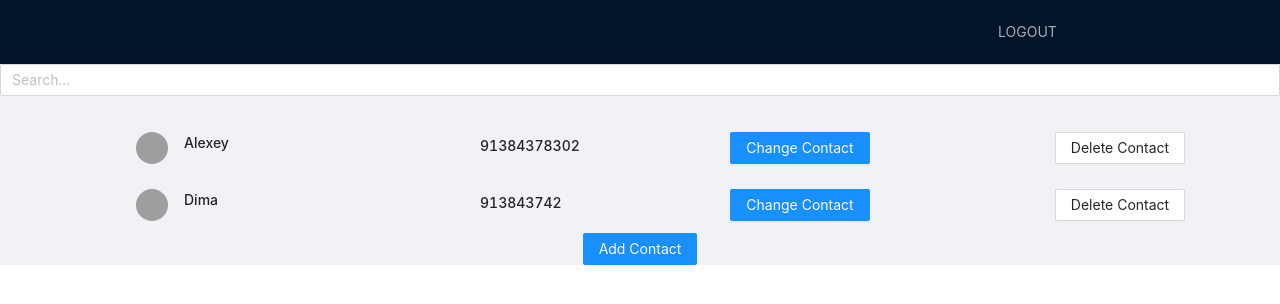
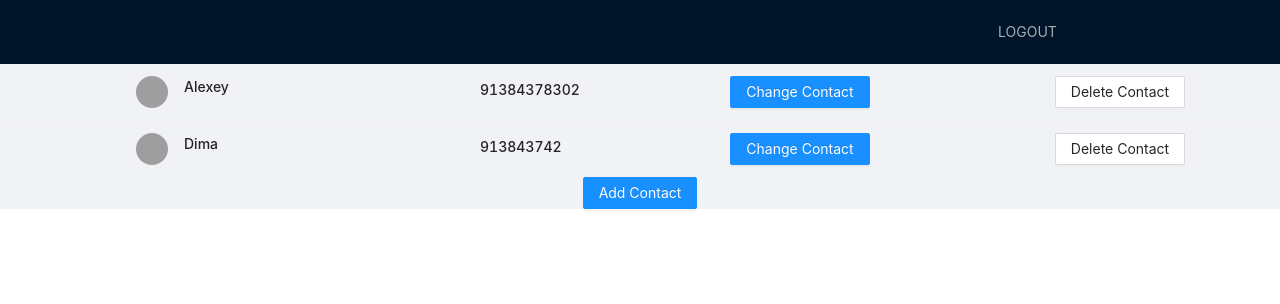
Before and after one commit to alpknx/Contacts, a React (Create React App) app: page / in a window 1280 px wide. Shown: the top 304 px of the page. Built offline with nearby package versions, Linux system fonts and the light colour scheme; sample sign-in values are in the browser's storage; grey boxes are pictures that could not be loaded.

Commit message:
search bar is not ready yet

```diff
--- a/src/components/Contacts/ContactsPage.tsx
+++ b/src/components/Contacts/ContactsPage.tsx
@@ -8,7 +8,7 @@ import ContactsList from './ContactsList';
 const ContactsPage: FC = () => {
 	const contacts = useTypesSelector(state => state.contacts.contacts);
 	const contact = useTypesSelector(state => state.contacts.contact);
-	const [searchQuery, setSearchQuery] = useState('');
+	//const [searchQuery, setSearchQuery] = useState('');
 
 	const [visible, setVisible] = React.useState(false);
   	const [confirmLoading, setConfirmLoading] = React.useState(false);
@@ -29,15 +29,16 @@ const ContactsPage: FC = () => {
     setVisible(false);
   	};
 
+
 	return (
 		<Layout>
-			<Form>
+			{/* <Form>
 			<Form.Item>
 			<Input value={searchQuery} placeholder="Search..."
                   onChange={e => setSearchQuery(e.target.value)} />
 			</Form.Item>
-			</Form>
-			<ContactsList contacts={contacts} contact={contact}/>
+			</Form> */}
+			<ContactsList contacts={contacts} contact={contact} />
 			<Row justify='center'>
 				<Button type="primary" onClick={showModal}>
 					Add Contact
```
